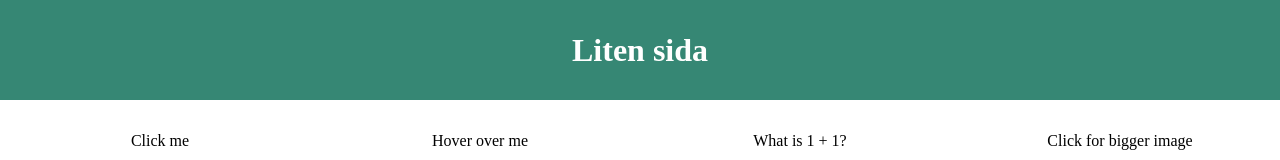
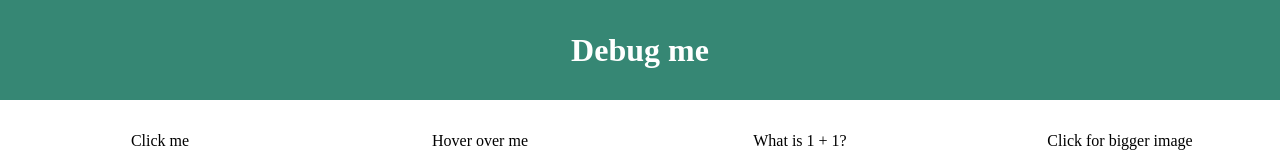
Before and after one commit to majazocom/debugging, a plain HTML site: page index.html in a window 1280 px wide. Shown: the top 160 px of the page. Drawn offline with Linux system fonts and the light colour scheme; grey boxes are pictures that could not be loaded.

Commit message:
Update index.html

```diff
--- a/index.html
+++ b/index.html
@@ -7,7 +7,7 @@
     <link href="style.css" rel="stylesheet">
 </head>
 <body>
-    <header><h1>Liten sida</h1></header>
+    <header><h1>Debug me</h1></header>
     <section class="image-container">
         <figure><p>Click me</p><img id="image1" src="https://i.pinimg.com/736x/6f/aa/74/6faa74e32ce5f00f2dbc9c0b095cda52.jpg" alt="Bulbasaur" width="200" height="200"></figure>
         <figure><p>Hover over me</p><img id="image2" src="https://i.pinimg.com/736x/6f/aa/74/6faa74e32ce5f00f2dbc9c0b095cda52.jpg" alt="Bulbasaur" width="200" height="200"></figure>
```
